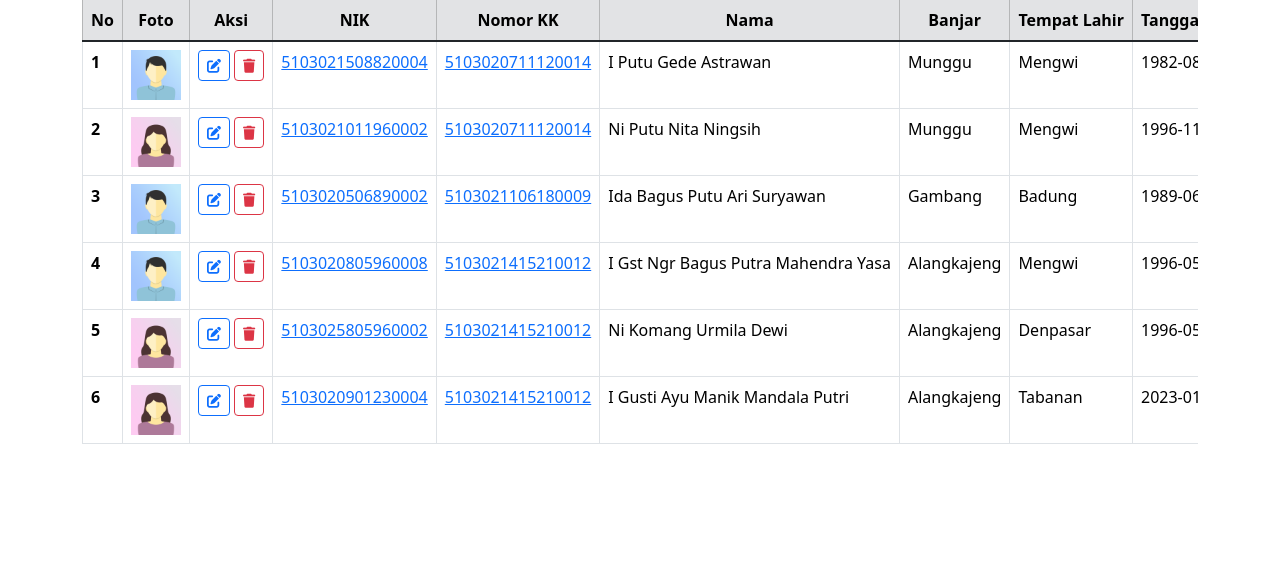
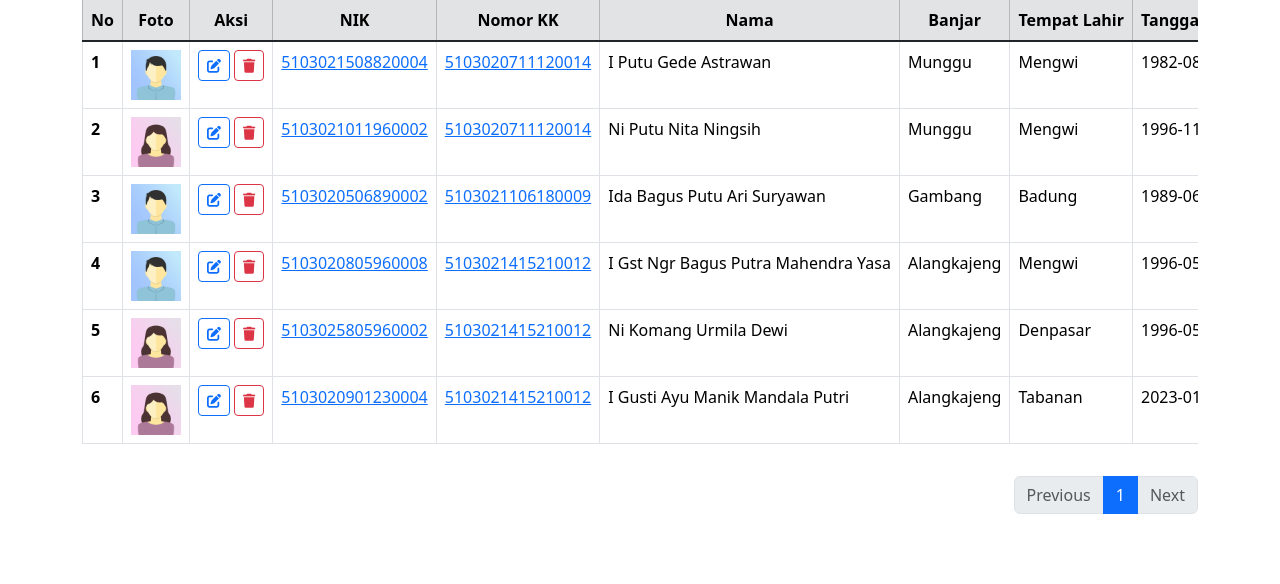
Before and after one commit to bagusmahendra85/php_projects, a PHP site: page /index.php in a window 1280 px wide. Shown: the part 216-800 px from the top of the page. Run offline with PHP 8.4, Linux system fonts and the light colour scheme; a user stored in the database is signed in; data comes from the database, SQL or seed files in the repository; some libraries are stand-ins or nearby versions.

Commit message:
feat: add pagination support

```diff
--- a/crud_operation/include/function.php
+++ b/crud_operation/include/function.php
@@ -2,6 +2,8 @@
 // load database connections
 require "../include/connection.php";
 //------------------------------
+// table pagination configuration
+$countPerPage = 10;
 // query functions ------------------------------
 function query($query) {
   global $conn;
@@ -59,6 +61,14 @@ function drop($id) {
 
 // search function ------------------------------
 function search($keyword, $category) {
+  // pagination
+  global $countPerPage;
+  $totalRecords = count(query('SELECT * FROM crud_data_penduduk'));
+  $totalPages = ceil($totalRecords / $countPerPage);
+  $currentPage = (isset($_GET['page'])) ? $_GET['page'] : 1;
+  $startingIndex = ($currentPage - 1) * $countPerPage;
+  // pagination end
+
   $query = "
   SELECT
         cp.id,
@@ -79,7 +89,7 @@ function search($keyword, $category) {
         ref_gender AS rg ON cp.jenis_kelamin = rg.id
     WHERE
         $category LIKE '%$keyword%'
-    ORDER BY cp.nomor_kk ASC;
+    ORDER BY cp.nomor_kk ASC LIMIT $startingIndex, $countPerPage
   ";
 
   return query($query);
@@ -222,7 +232,7 @@ function userSignup($data) {
 
 // register/sign up end ------------------------------
 
-// logout
+// logout ------------------------------
 
 function logout() {
   global $conn;
@@ -251,6 +261,6 @@ function logout() {
   return header('Location: login.php');
 }
 
-
+// logout end ------------------------------
 
 ?>
--- a/crud_operation/public/index.php
+++ b/crud_operation/public/index.php
@@ -4,6 +4,10 @@ session_start();
 if ( !isset($_SESSION["loggedIn"]) ) {
   header("Location: login.php");
   exit;
+}
+
+if (!isset($_GET['page'])) {
+  $_GET['page'] = 1;
 }
 
 require_once "../include/function.php";
@@ -13,6 +17,12 @@ require_once "../include/function.php";
 // data ref query
 $ref_banjar = query('SELECT * FROM ref_banjar');
 $ref_gender = query('SELECT * FROM ref_gender');
+
+// pagination
+$totalRecords = count(query('SELECT * FROM crud_data_penduduk'));
+$totalPages = ceil($totalRecords / $countPerPage);
+$currentPage = (isset($_GET['page'])) ? $_GET['page'] : 1;
+$startingIndex = ($currentPage - 1) * $countPerPage;
 
 // main db query
 $citizen_db = query("
@@ -33,7 +43,8 @@ $citizen_db = query("
         ref_banjar AS rb ON cp.banjar = rb.id
     JOIN
         ref_gender AS rg ON cp.jenis_kelamin = rg.id
-    ORDER BY cp.nomor_kk, id ASC;
+    ORDER BY cp.nomor_kk, id ASC
+    LIMIT $startingIndex, $countPerPage;
     ");
 
 // logic
@@ -50,17 +61,9 @@ if ( isset($_POST["insert"]) ) {
 }
 
 // search logic
-
 if ( isset($_POST["search"]) ) {
   $citizen_db = search($_POST["keyword"],$_POST["search_category"]);
 }
-
-//debug
-
-// if ( isset($_POST["search"]) ) {
-//   var_dump($_POST);
-//   die;
-// }
 
 ?>
 
@@ -133,7 +136,7 @@ if ( isset($_POST["search"]) ) {
           </thead>
           <tbody class="table-group-divider">
             <?php
-              $index = 1;
+              $index = $startingIndex + 1;
               foreach ($citizen_db as $citizen) :
             ?>
             <tr>
@@ -169,6 +172,28 @@ if ( isset($_POST["search"]) ) {
           </tbody>
         </table>
       </div>
+      <div class="mt-3 mb-3" >
+        <!-- pagination -->
+        <nav aria-label="Page navigation example">
+          <ul class="pagination justify-content-end">
+            <!-- previous link -->
+            <li class="page-item  <?= $_GET['page'] == 1 ? 'disabled' : ''; ?>">
+              <a class="page-link" href="?page=<?= ($_GET['page']) - 1; ?>">Previous</a>
+            </li>
+              <!-- page links -->
+              <?php for ($i = 1; $i <= $totalPages; $i++) : ?>
+              <li class="page-item <?= ($_GET['page'] == $i) ? 'active' : ''; ?>">
+                <a class="page-link" href="?page=<?= $i; ?>" ><?= $i ?></a>
+              </li>
+              <?php endfor; ?>
+              <!-- next link -->
+            <li class="page-item  <?= $_GET['page'] == $totalPages ? 'disabled' : ''; ?>">
+              <a class="page-link" href="?page=<?= ($_GET['page']) + 1; ?>">Next</a>
+            </li>
+          </ul>
+        </nav>
+        <!-- pagination end -->
+      </div>
     </main>
     <script src="https://cdn.jsdelivr.net/npm/bootstrap@5.3.2/dist/js/bootstrap.bundle.min.js" integrity="sha384-C6RzsynM9kWDrMNeT87bh95OGNyZPhcTNXj1NW7RuBCsyN/o0jlpcV8Qyq46cDfL" crossorigin="anonymous"></script>
   </body>
```
